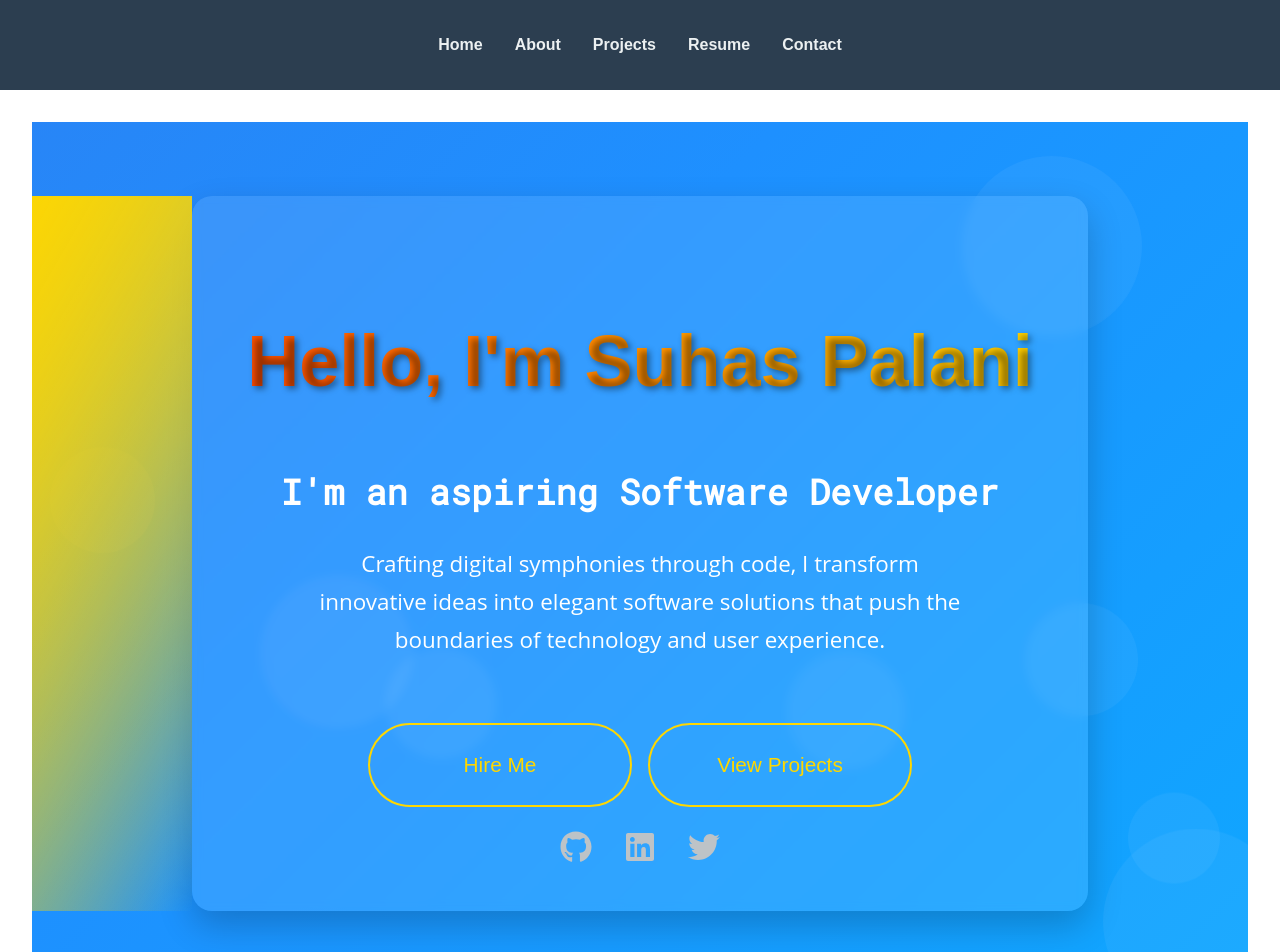
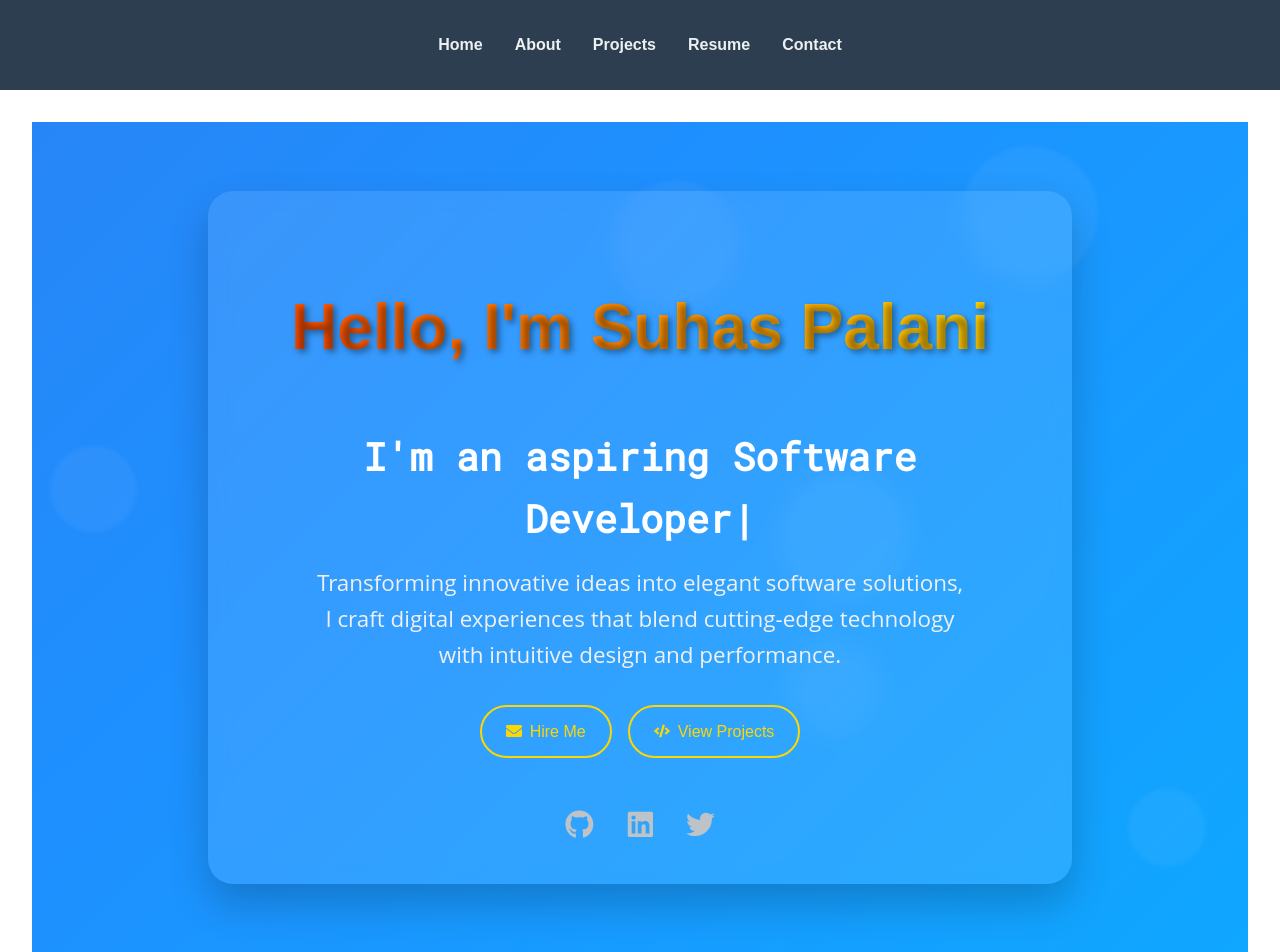
Before and after one commit to SuhasPalani/React_Portfolio, a React (Create React App) app: page / in a window 1280 px wide. Shown: the top 952 px of the page. Built offline with nearby package versions, Linux system fonts and the light colour scheme.

Commit message:
updating contact and home js

```diff
--- a/package.json
+++ b/package.json
@@ -4,6 +4,7 @@
   "private": true,
   "dependencies": {
     "cra-template": "1.2.0",
+    "dotenv": "^16.4.7",
     "emailjs": "^4.0.3",
     "emailjs-com": "^3.2.0",
     "framer-motion": "^11.15.0",
--- a/src/components/Contact.js
+++ b/src/components/Contact.js
@@ -1,102 +1,163 @@
-import React, { useState, useEffect } from "react";
+import React, { useState, useEffect, useCallback } from "react";
 import styled, { keyframes, css } from "styled-components";
 import emailjs from "emailjs-com";
 
+import {
+  FaPaperPlane,
+  FaUser,
+  FaEnvelope,
+  FaComment,
+  FaCheckCircle,
+  FaExclamationTriangle
+} from "react-icons/fa";
+
+// Background animation
+const gradientAnimation = keyframes`
+  0% { background-position: 0% 50%; }
+  50% { background-position: 100% 50%; }
+  100% { background-position: 0% 50%; }
+`;
+
 const fadeIn = keyframes`
-  from { opacity: 0; transform: translateY(-10px); }
+  from { opacity: 0; transform: translateY(-20px); }
   to { opacity: 1; transform: translateY(0); }
 `;
 
-const slideDown = keyframes`
-  from { transform: translateY(-100%); opacity: 0; }
-  to { transform: translateY(0); opacity: 1; }
+// Page container with gradient background
+const PageContainer = styled.div`
+  min-height: 100vh;
+  display: flex;
+  justify-content: center;
+  align-items: center;
+  background: linear-gradient(-45deg, #ee7752, #e73c7e, #23a6d5, #23d5ab);
+  background-size: 400% 400%;
+  animation: ${gradientAnimation} 15s ease infinite;
+  padding: 20px;
 `;
 
+// Form container with drop shadow and blur effect
 const FormContainer = styled.div`
-  max-width: 500px;
-  margin: 50px auto;
-  padding: 30px;
-  background: linear-gradient(135deg, #f9fafb, #eef2ff);
-  box-shadow: 0 8px 32px rgba(0, 0, 0, 0.1);
-  border-radius: 16px;
-  animation: ${fadeIn} 0.5s ease-in;
+  max-width: 600px;
+  width: 100%;
+  padding: 40px;
+  background-color: rgba(255, 255, 255, 0.9);
+  box-shadow: 0 15px 35px rgba(0, 0, 0, 0.1), 0 5px 15px rgba(0, 0, 0, 0.05);
+  border-radius: 20px;
+  backdrop-filter: blur(10px);
+  animation: ${fadeIn} 0.5s ease-out;
 `;
 
+// Title of the form
+const FormTitle = styled.h2`
+  text-align: center;
+  color: #333;
+  margin-bottom: 30px;
+  font-size: 28px;
+  font-weight: 600;
+  text-transform: uppercase;
+  letter-spacing: 2px;
+`;
+
+// Styling for the form
 const StyledForm = styled.form`
   display: flex;
   flex-direction: column;
 `;
 
+// Form field with icon alignment
 const FormField = styled.div`
-  margin-bottom: 24px;
+  margin-bottom: 25px;
   position: relative;
 `;
 
-const Label = styled.label`
-  font-size: 14px;
-  color: #4b5563;
-  margin-bottom: 8px;
-  font-weight: 600;
+// Icon wrapper positioning
+const IconWrapper = styled.div`
+  position: absolute;
+  left: 12px;
+  top: 50%;
+  transform: translateY(-50%);
+  color: #888;
+  transition: color 0.3s ease;
 `;
 
+// Common input and textarea styles
 const InputStyles = css`
   width: 100%;
-  padding: 12px 16px;
+  padding: 15px 15px 15px 45px;
   font-size: 16px;
-  border: 2px solid ${(props) => (props.hasError ? "#dc2626" : "#e5e7eb")};
-  border-radius: 8px;
-  background-color: #f9fafb;
+  border: 2px solid transparent;
+  border-radius: 50px;
+  background-color: rgba(255, 255, 255, 0.8);
   transition: all 0.3s ease;
 
   &:focus {
     outline: none;
-    border-color: ${(props) => (props.hasError ? "#dc2626" : "#3b82f6")};
-    box-shadow: 0 0 0 3px rgba(59, 130, 246, 0.3);
+    border-color: ${props => props.hasError ? "#ff4d4f" : "#23a6d5"};
+    box-shadow: 0 0 0 3px ${props => props.hasError ? "rgba(255,77,79,0.2)" : "rgba(35,166,213,0.2)"};
+    background-color: white;
+  }
+
+  &:focus + ${IconWrapper} {
+    color: #23a6d5;
   }
 `;
 
+// Input field
 const Input = styled.input`
   ${InputStyles}
 `;
 
+// Text area field
 const TextArea = styled.textarea`
   ${InputStyles}
   min-height: 120px;
   resize: vertical;
+  border-radius: 20px;
 `;
 
+// Error message styling
 const ErrorText = styled.span`
   font-size: 12px;
-  color: #dc2626;
+  color: #ff4d4f;
   margin-top: 4px;
-  display: ${(props) => (props.visible ? "block" : "none")};
+  display: block;
+  padding-left: 15px;
 `;
 
+// Submit button with hover and active states
 const SubmitButton = styled.button`
-  padding: 12px;
-  font-size: 16px;
+  display: flex;
+  align-items: center;
+  justify-content: center;
+  gap: 10px;
+  padding: 15px;
+  font-size: 18px;
   font-weight: 600;
-  color: #fff;
-  background-color: #3b82f6;
+  color: white;
+  background: linear-gradient(45deg, #23a6d5, #23d5ab);
   border: none;
-  border-radius: 8px;
+  border-radius: 50px;
   cursor: pointer;
   transition: all 0.3s ease;
+  text-transform: uppercase;
+  letter-spacing: 1px;
 
   &:hover {
-    background-color: #2563eb;
-    transform: translateY(-2px);
-    box-shadow: 0 4px 12px rgba(59, 130, 246, 0.4);
+    transform: translateY(-3px);
+    box-shadow: 0 6px 20px rgba(35,166,213,0.4);
+  }
+
+  &:active {
+    transform: translateY(-1px);
   }
 
   &:disabled {
-    background-color: #93c5fd;
+    background: linear-gradient(45deg, #91d5ff, #91ffdb);
     cursor: not-allowed;
-    box-shadow: none;
-    transform: none;
   }
 `;
 
+// Popup overlay for success/error messages
 const PopupOverlay = styled.div`
   position: fixed;
   top: 0;
@@ -108,21 +169,18 @@ const PopupOverlay = styled.div`
   justify-content: center;
   align-items: center;
   z-index: 1000;
-  animation: ${fadeIn} 0.3s ease-in;
+  backdrop-filter: blur(5px);
 `;
 
+// Popup content container
 const PopupContent = styled.div`
-  background-color: #fff;
-  padding: 24px;
-  border-radius: 12px;
-  box-shadow: 0 10px 25px rgba(0, 0, 0, 0.2);
+  background-color: white;
+  padding: 40px;
+  border-radius: 20px;
+  box-shadow: 0 10px 30px rgba(0, 0, 0, 0.2);
   text-align: center;
-  animation: ${slideDown} 0.3s ease-in;
-`;
-
-const PopupMessage = styled.p`
-  font-size: 18px;
-  color: ${(props) => (props.isError ? "#dc2626" : "#059669")};
+  max-width: 400px;
+  width: 100%;
 `;
 
 const Contact = () => {
@@ -135,22 +193,35 @@ const Contact = () => {
   const [isSubmitting, setIsSubmitting] = useState(false);
   const [popupStatus, setPopupStatus] = useState(null);
 
+  const emailJsConfig = {
+    userId: "duGyQMPA15QXvU-LA",
+    serviceId: "default_service",
+    templateId: "template_jwoiro3",
+  };
+
   useEffect(() => {
-    emailjs.init("A9i2oQGW-bcBf8sBA");
+    emailjs.init(emailJsConfig.userId);
   }, []);
 
-  const validate = () => {
+  const validate = useCallback(() => {
     const newErrors = {};
+    const emailRegex = /^[^\s@]+@[^\s@]+\.[^\s@]+$/;
+
     if (!formData.name.trim()) newErrors.name = "Name is required";
     if (!formData.email.trim()) newErrors.email = "Email is required";
-    else if (!/\S+@\S+\.\S+/.test(formData.email))
-      newErrors.email = "Email is invalid";
-    if (!formData.message.trim()) newErrors.message = "Message cannot be empty";
+    else if (!emailRegex.test(formData.email))
+      newErrors.email = "Invalid email format";
+    if (!formData.message.trim()) newErrors.message = "Message is required";
+
     return newErrors;
-  };
+  }, [formData]);
 
   const handleChange = (e) => {
-    setFormData({ ...formData, [e.target.name]: e.target.value });
+    const { name, value } = e.target;
+    setFormData(prev => ({ ...prev, [name]: value }));
+    if (errors[name]) {
+      setErrors(prev => ({ ...prev, [name]: '' }));
+    }
   };
 
   const handleSubmit = (e) => {
@@ -161,83 +232,99 @@ const Contact = () => {
     if (Object.keys(validationErrors).length > 0) return;
 
     setIsSubmitting(true);
-    const serviceID = "default_service";
-    const templateID = "template_c5vvbhc";
 
-    emailjs.sendForm(serviceID, templateID, e.target).then(
+    emailjs
+      .sendForm(
+        emailJsConfig.serviceId,
+        emailJsConfig.templateId,
+        e.target
+      )
+      .then(
         () => {
-        setIsSubmitting(false);
           setPopupStatus("success");
           setFormData({ name: "", email: "", message: "" });
         },
         (err) => {
+          console.error(err);
+          setPopupStatus("error");
+        }
+      )
+      .finally(() => {
         setIsSubmitting(false);
-        setPopupStatus("error");
-        console.error(err);
-      }
-    );
+      });
   };
 
-  const closePopup = () => setPopupStatus(null);
+  const renderFormField = (name, label, type, icon) => (
+    <FormField>
+      <IconWrapper>{icon}</IconWrapper>
+      {type === "textarea" ? (
+        <TextArea
+          name={name}
+          id={name}
+          value={formData[name]}
+          onChange={handleChange}
+          hasError={errors[name]}
+          placeholder={`Enter your ${label.toLowerCase()}`}
+        />
+      ) : (
+        <Input
+          type={type}
+          name={name}
+          id={name}
+          value={formData[name]}
+          onChange={handleChange}
+          hasError={errors[name]}
+          placeholder={`Enter your ${label.toLowerCase()}`}
+        />
+      )}
+      {errors[name] && <ErrorText>{errors[name]}</ErrorText>}
+    </FormField>
+  );
 
   return (
+    <PageContainer>
       <FormContainer>
+        <FormTitle>Get in Touch</FormTitle>
         <StyledForm onSubmit={handleSubmit} noValidate>
-        <FormField>
-          <Label htmlFor="name">Name</Label>
-          <Input
-            type="text"
-            name="name"
-            id="name"
-            value={formData.name}
-            onChange={handleChange}
-            hasError={errors.name}
-            placeholder="Enter your name"
-          />
-          <ErrorText visible={errors.name}>{errors.name}</ErrorText>
-        </FormField>
-        <FormField>
-          <Label htmlFor="email">Email</Label>
-          <Input
-            type="email"
-            name="email"
-            id="email"
-            value={formData.email}
-            onChange={handleChange}
-            hasError={errors.email}
-            placeholder="Enter your email"
-          />
-          <ErrorText visible={errors.email}>{errors.email}</ErrorText>
-        </FormField>
-        <FormField>
-          <Label htmlFor="message">Message</Label>
-          <TextArea
-            name="message"
-            id="message"
-            value={formData.message}
-            onChange={handleChange}
-            hasError={errors.message}
-            placeholder="Type your message here"
-          />
-          <ErrorText visible={errors.message}>{errors.message}</ErrorText>
-        </FormField>
+          {renderFormField("name", "Name", "text", <FaUser />)}
+          {renderFormField("email", "Email", "email", <FaEnvelope />)}
+          {renderFormField("message", "Message", "textarea", <FaComment />)}
+
           <SubmitButton type="submit" disabled={isSubmitting}>
             {isSubmitting ? "Sending..." : "Send Message"}
+            <FaPaperPlane />
           </SubmitButton>
         </StyledForm>
+
         {popupStatus && (
           <PopupOverlay>
             <PopupContent>
-            <PopupMessage isError={popupStatus === "error"}>
-              {popupStatus === "success"
-                ? "Thank you! I will get back to you very shortly."
-                : "Failed to send message. Please try again."}
-            </PopupMessage>
-            <SubmitButton onClick={closePopup}>Close</SubmitButton>
+              {popupStatus === "success" ? (
+                <>
+                  <FaCheckCircle style={{ color: "#52c41a", fontSize: "48px", marginBottom: "16px" }} />
+                  <p style={{ color: "#333", marginBottom: "20px", fontSize: "18px" }}>
+                    Message sent successfully! I'll respond soon.
+                  </p>
+                </>
+              ) : (
+                <>
+                  <FaExclamationTriangle style={{ color: "#ff4d4f", fontSize: "48px", marginBottom: "16px" }} />
+                  <p style={{ color: "#333", marginBottom: "20px", fontSize: "18px" }}>
+                    Message send failed. Please try again later.
+                  </p>
+                </>
+              )}
+              <SubmitButton
+                onClick={() => setPopupStatus(null)}
+                style={{ width: "100%" }}
+              >
+                Close
+              </SubmitButton>
             </PopupContent>
           </PopupOverlay>
         )}
       </FormContainer>
+    </PageContainer>
   );
 };
 
--- a/src/components/Home.js
+++ b/src/components/Home.js
@@ -1,7 +1,10 @@
 import React, { useState, useEffect, useCallback, useMemo } from "react";
 import { Link } from "react-router-dom";
-import styled, { keyframes} from "styled-components";
-import { FaGithub, FaLinkedin, FaTwitter } from "react-icons/fa";
+import styled, { keyframes } from "styled-components";
+import {
+  FaGithub, FaLinkedin, FaTwitter,
+  FaEnvelope, FaCode, FaLaptopCode
+} from "react-icons/fa";
 
 const gradientAnimation = keyframes`
   0% { background-position: 0% 50%; }
@@ -11,7 +14,8 @@ const gradientAnimation = keyframes`
 
 const floatAnimation = keyframes`
   0% { transform: translateY(0); }
-  100% { transform: translateY(-20px); }
+  50% { transform: translateY(-15px); }
+  100% { transform: translateY(0); }
 `;
 
 const HomeContainer = styled.section`
@@ -27,187 +31,111 @@ const HomeContainer = styled.section`
   color: #FFFFFF;
   overflow: hidden;
   position: relative;
-
-  @media (min-width: 768px) {
-    padding: 2rem;
-  }
 `;
 
 const ContentWrapper = styled.div`
-  max-width: 100%;
-  width: 100%;
+  max-width: 800px;
+  width: 90%;
   text-align: center;
   display: flex;
   flex-direction: column;
   align-items: center;
   position: relative;
   z-index: 10;
-  backdrop-filter: blur(5px);
+  backdrop-filter: blur(10px);
   background: rgba(255, 255, 255, 0.1);
-  padding: 1.5rem;
-  border-radius: 20px;
-  box-shadow: 0 15px 35px rgba(0, 0, 0, 0.2);
+  padding: 2rem;
+  border-radius: 25px;
+  box-shadow: 0 20px 40px rgba(0, 0, 0, 0.2);
+  transition: all 0.3s ease;
 
-  @media (min-width: 768px) {
-    max-width: 800px;
-    padding: 3rem;
+  &:hover {
+    transform: scale(1.02);
+    box-shadow: 0 25px 50px rgba(0, 0, 0, 0.3);
   }
 `;
 
 const Title = styled.h1`
   font-family: "Montserrat", sans-serif;
-  font-size: 2.5rem;
-  margin-bottom: 0.5rem;
+  font-size: clamp(2.5rem, 5vw, 4.5rem);
+  margin-bottom: 1rem;
   text-shadow: 3px 3px 6px rgba(0, 0, 0, 0.4);
   background: linear-gradient(45deg, #FF4500, #FFD700);
   -webkit-background-clip: text;
   color: transparent;
-  position: relative;
-  z-index: 2;
-
-  @media (min-width: 768px) {
-    font-size: 4.5rem;
-    margin-bottom: 1rem;
-  }
 `;
 
 const Subtitle = styled.h2`
   font-family: "Roboto Mono", monospace;
-  font-size: 1.5rem;
+  font-size: clamp(1.5rem, 3vw, 2.5rem);
   margin-bottom: 1rem;
   color: #FFFFFF;
-  position: relative;
-  z-index: 2;
-
-  @media (min-width: 768px) {
-    font-size: 2.2rem;
-    margin-bottom: 1.5rem;
-  }
+  min-height: 2.5rem;
 `;
 
 const Paragraph = styled.p`
   font-family: "Open Sans", sans-serif;
-  font-size: 1rem;
-  max-width: 100%;
-  margin: 0 auto 1.5rem;
-  line-height: 1.5;
-  text-align: center;
-  color: #FFFFFF;
-  position: relative;
-  z-index: 2;
-
-  @media (min-width: 768px) {
-    font-size: 1.4rem;
+  font-size: clamp(1rem, 2vw, 1.4rem);
   max-width: 650px;
-    margin-bottom: 2.5rem;
-    line-height: 1.7;
-  }
+  margin: 0 auto 2rem;
+  line-height: 1.6;
+  color: #f0f0f0;
 `;
 
 const ButtonContainer = styled.div`
   display: flex;
-  flex-direction: column;
-  align-items: stretch;
+  flex-wrap: wrap;
+  justify-content: center;
   gap: 1rem;
-  margin: 1.5rem 0;
-  width: 90%;
-  max-width: 400px;
-
-  @media (min-width: 768px) {
-    flex-direction: row;
-    justify-content: center;
-    width: auto;
-    max-width: none;
-  }
+  margin-bottom: 2rem;
 `;
 
 const Button = styled(Link)`
   display: flex;
-  justify-content: center;
   align-items: center;
+  gap: 0.5rem;
   background-color: transparent;
   color: #FFD700;
-  padding: 1rem;
-  font-size: clamp(0.9rem, 2.5vw, 1.3rem);
+  padding: 0.75rem 1.5rem;
+  font-size: 1rem;
   border: 2px solid #FFD700;
   border-radius: 50px;
-  cursor: pointer;
+  text-decoration: none;
   transition: all 0.4s ease;
-  text-decoration: none;
-  min-height: 3rem;
-  width: 100%;
-
-  &::before {
-    content: '';
-    position: absolute;
-    top: 0;
-    left: -100%;
-    width: 100%;
-    height: 100%;
-    background: linear-gradient(120deg, transparent, #FFD700, transparent);
-    transition: all 0.4s ease;
-  }
 
   &:hover {
+    background-color: #FFD700;
     color: #0000FF;
     transform: translateY(-5px);
     box-shadow: 0 10px 20px rgba(255, 215, 0, 0.3);
-
-    &::before {
-      left: 100%;
-    }
-  }
-
-  @media (min-width: 768px) {
-    width: auto;
-    min-width: 180px;
-    padding: 1rem 2.5rem;
-  }
-
-  /* Touch device optimization */
-  @media (hover: none) {
-    &:active {
-      transform: scale(0.98);
-    }
   }
 `;
 
-
 const SocialIcons = styled.div`
   display: flex;
-  gap: 1.5rem;
-  font-size: 1.5rem;
   justify-content: center;
-  width: 100%;
-  position: relative;
-  z-index: 2;
-
-  @media (min-width: 768px) {
   gap: 2rem;
-    font-size: 2rem;
-  }
+  margin-top: 1rem;
 
   a {
     color: #bdc3c7;
+    font-size: 1.8rem;
     transition: all 0.3s ease;
-    display: flex;
-    align-items: center;
-    justify-content: center;
 
     &:hover {
-      transform: translateY(-5px) scale(1.2);
       color: #3498db;
+      transform: scale(1.2) translateY(-5px);
     }
   }
 `;
 
 const FloatingShape = styled.div`
   position: absolute;
-  background-color: rgba(255, 255, 255, 0.05);
+  background: rgba(255, 255, 255, 0.05);
   border-radius: 50%;
-  pointer-events: none;
+  filter: blur(2px);
   z-index: 1;
-  animation: ${floatAnimation} ease-in-out infinite alternate;
+  animation: ${floatAnimation} infinite;
 `;
 
 const Home = () => {
@@ -215,7 +143,12 @@ const Home = () => {
   const [shapes, setShapes] = useState([]);
 
   const professions = useMemo(
-    () => ["Software Developer", "DevOps Engineer", "Full Stack Developer"],
+    () => [
+      "Software Developer",
+      "DevOps Engineer",
+      "Full Stack Developer",
+      "Cloud Enthusiast"
+    ],
     []
   );
 
@@ -223,35 +156,26 @@ const Home = () => {
     let currentProfessionIndex = 0;
     let currentCharIndex = 0;
     let isDeleting = false;
-    const typingSpeed = 150;
-    const erasingSpeed = 50;
-    const delayBetweenProfessions = 2000;
 
     const animate = () => {
       const currentProfession = professions[currentProfessionIndex];
 
-      if (isDeleting) {
-        setAnimatedText(currentProfession.substring(0, currentCharIndex));
+      setAnimatedText(
+        isDeleting
+          ? currentProfession.substring(0, currentCharIndex)
+          : currentProfession.substring(0, currentCharIndex)
+      );
+
+      if (!isDeleting && currentCharIndex < currentProfession.length) {
+        currentCharIndex++;
+        setTimeout(animate, 150);
+      } else if (isDeleting && currentCharIndex > 0) {
         currentCharIndex--;
-
-        if (currentCharIndex < 0) {
-          isDeleting = false;
-          currentProfessionIndex =
-            (currentProfessionIndex + 1) % professions.length;
-          setTimeout(animate, delayBetweenProfessions);
+        setTimeout(animate, 50);
       } else {
-          setTimeout(animate, erasingSpeed);
-        }
-      } else {
-        setAnimatedText(currentProfession.substring(0, currentCharIndex));
-        currentCharIndex++;
-
-        if (currentCharIndex > currentProfession.length) {
-          isDeleting = true;
-          setTimeout(animate, delayBetweenProfessions);
-        } else {
-          setTimeout(animate, typingSpeed);
-        }
+        isDeleting = !isDeleting;
+        currentProfessionIndex = (currentProfessionIndex + 1) % professions.length;
+        setTimeout(animate, isDeleting ? 2000 : 500);
       }
     };
 
@@ -259,19 +183,19 @@ const Home = () => {
   }, [professions]);
 
   useEffect(() => {
-    const animationTimeout = setTimeout(typeProfession, 2000);
-    return () => clearTimeout(animationTimeout);
+    const typingTimeout = setTimeout(typeProfession, 1000);
+    return () => clearTimeout(typingTimeout);
   }, [typeProfession]);
 
   useEffect(() => {
     const createShape = () => ({
-      size: Math.random() * 150 + 50,
+      size: Math.random() * 100 + 50,
       left: Math.random() * window.innerWidth,
       top: Math.random() * window.innerHeight,
-      animationDuration: Math.random() * 20 + 10,
+      animationDuration: Math.random() * 15 + 10,
     });
 
-    setShapes(Array.from({ length: 8 }, createShape));
+    setShapes(Array.from({ length: 6 }, createShape));
   }, []);
 
   return (
@@ -290,38 +214,35 @@ const Home = () => {
       ))}
       <ContentWrapper>
         <Title>Hello, I'm Suhas Palani</Title>
-        <Subtitle>I'm an aspiring {animatedText}</Subtitle>
+        <Subtitle>I'm an aspiring {animatedText}|</Subtitle>
         <Paragraph>
-          Crafting digital symphonies through code, I transform innovative ideas
-          into elegant software solutions that push the boundaries of technology
-          and user experience.
+          Transforming innovative ideas into elegant software solutions,
+          I craft digital experiences that blend cutting-edge technology
+          with intuitive design and performance.
         </Paragraph>
         <ButtonContainer>
-          <Button to="/contact">Hire Me</Button>
-          <Button to="/projects">View Projects</Button>
+          <Button to="/contact">
+            <FaEnvelope /> Hire Me
+          </Button>
+          <Button to="/projects">
+            <FaCode /> View Projects
+          </Button>
         </ButtonContainer>
         <SocialIcons>
+          {[
+            { Icon: FaGithub, url: "https://github.com/SuhasPalani" },
+            { Icon: FaLinkedin, url: "https://www.linkedin.com/in/suhaspalani/" },
+            { Icon: FaTwitter, url: "https://x.com/SuhasPalani" }
+          ].map(({ Icon, url }, index) => (
             <a
-            href="https://github.com/SuhasPalani"
+              key={index}
+              href={url}
               target="_blank"
               rel="noopener noreferrer"
             >
-            <FaGithub />
+              <Icon />
             </a>
-          <a
-            href="https://www.linkedin.com/in/suhaspalani/"
-            target="_blank"
-            rel="noopener noreferrer"
-          >
-            <FaLinkedin />
-          </a>
-          <a
-            href="https://x.com/SuhasPalani"
-            target="_blank"
-            rel="noopener noreferrer"
-          >
-            <FaTwitter />
-          </a>
+          ))}
         </SocialIcons>
       </ContentWrapper>
     </HomeContainer>
```
Also changed, not shown: 1 other file (tests, documents, lock files or other folders). Lines whose indentation alone changed are shown as unchanged.
